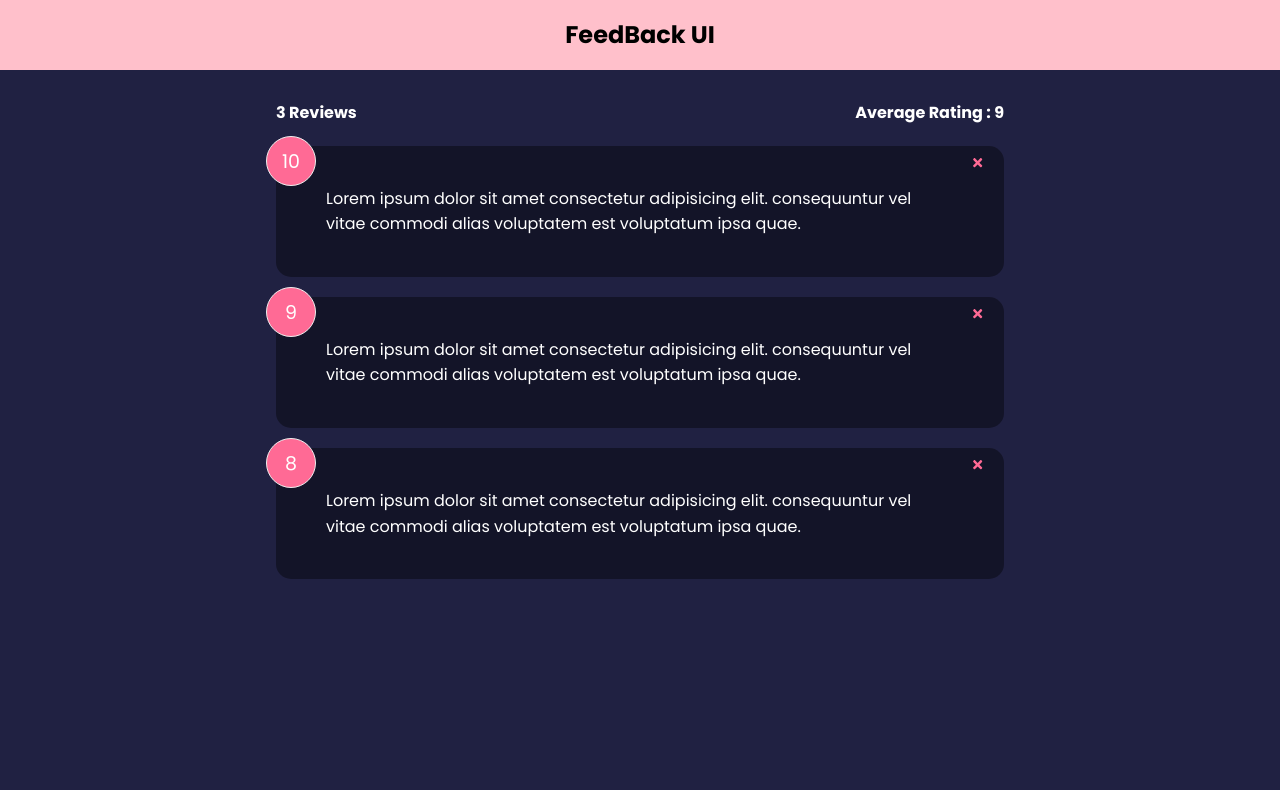
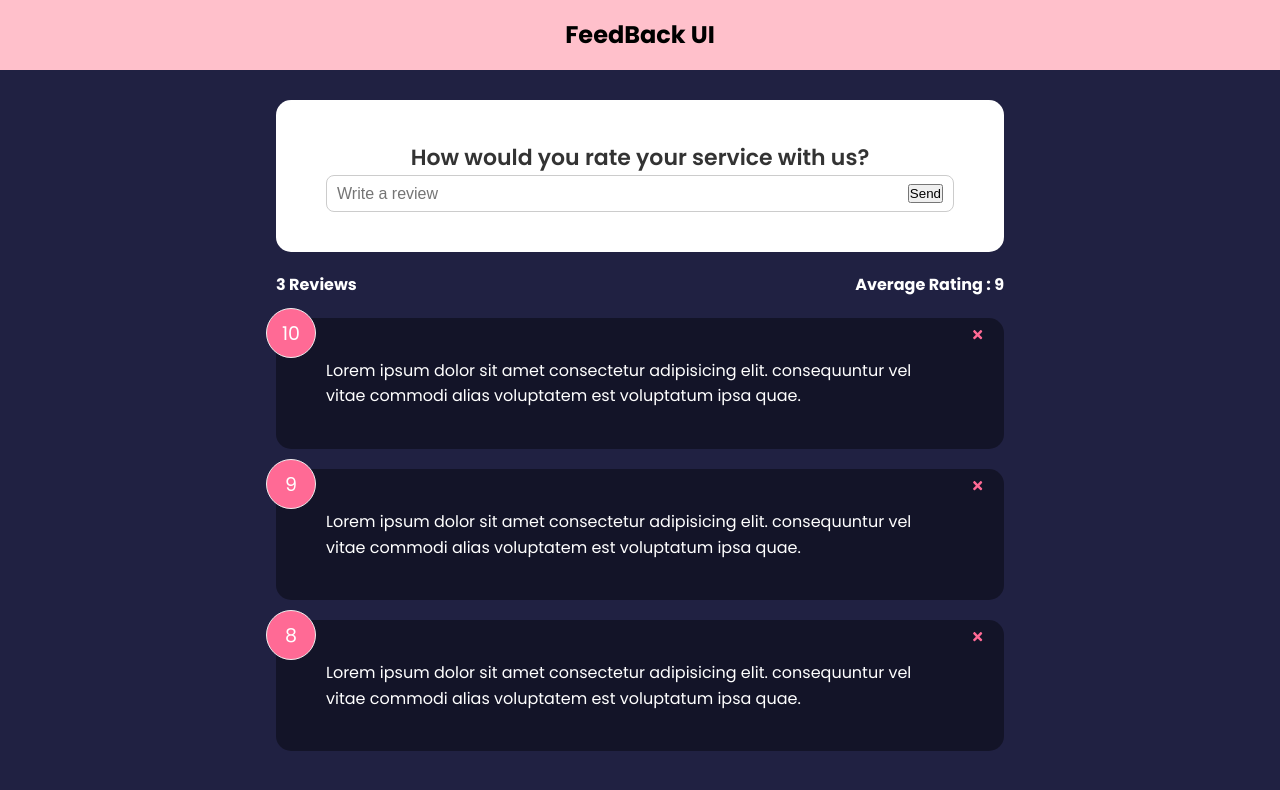
Before and after one commit to Nancy-30/feedBack_reactProject, a React (Create React App) app: page / in a window 1280 px wide. Shown: the top 790 px of the page. Built offline with nearby package versions, Linux system fonts and the light colour scheme.

Commit message:
added feedback form component

```diff
--- a/src/App.js
+++ b/src/App.js
@@ -3,6 +3,7 @@
 import FeedbackData from "./data/FeedbackData";
 import FeedbackList from "./components/FeedbackList";
 import FeedbackStats from "./components/FeedbackStats";
+import FeedbackForm from "./components/FeedbackForm";
 
 function App() {
   const [feedback , setfeedback] = useState(FeedbackData)
@@ -18,6 +19,7 @@
       <Header/>
       <div className="container">
 
+        <FeedbackForm/>
         <FeedbackStats feedback = {feedback}/>
         <FeedbackList
           feedback = {feedback}
--- /dev/null
+++ b/src/components/FeedbackForm.jsx
@@ -0,0 +1,30 @@
+import { useState } from "react"
+import Card from "./shared/Card"
+
+function FeedbackForm() {
+    const [text , setText] = useState('')
+
+    const handleTextChange = (e)=>{
+        console.log(e.target.value)
+    }
+
+  return (
+    <Card>
+        <form>
+            <h2>How would you rate your service with us?</h2>
+
+            <div className="input-group">
+                <input
+                onChange = {handleTextChange}
+                type="text"
+                placeholder="Write a review"
+                value = {text}/>
+
+                <button type="submit">Send</button>
+            </div>
+        </form>
+    </Card>
+  )
+}
+
+export default FeedbackForm
```
